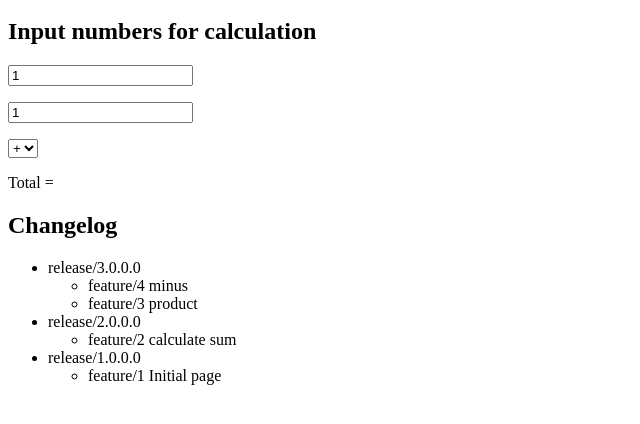
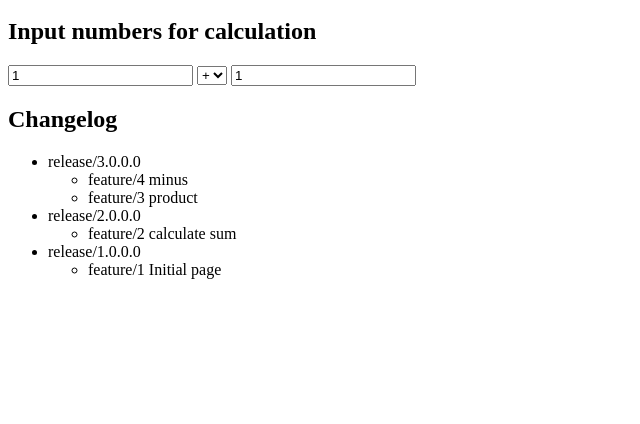
Before and after one commit to DimitriDewaele/HtmlCalculation, a plain HTML site: page index.html in a window 1280 px wide. Shown: the part 48-472 px from the top of the page, without its empty margins (0-640 px from the left). Drawn offline with Linux system fonts and the light colour scheme.

Commit message:
Layout change

```diff
--- a/index.html
+++ b/index.html
@@ -27,16 +27,14 @@ function calculate() {
 <h2>Input numbers for calculation</h2>
 <form id="form">
 	<p>
-	  <p><input onchange="calculate()" name="a1" type="number" step="any" value="1"></p>
-	  <p><input onchange="calculate()" name="a2" type="number" step="any" value="1"></p>
-	  <p>
-		  <select onchange="calculate()" name="sign">
-			  <option value="+" selected="selected">+</option>
-			  <option value="*">*</option>
-			  <option value="-">-</option>
-		  </select>
-	  </p>
-	  <p>Total = <output name="out"></output></p>
+		<input onchange="calculate()" name="a1" type="number" step="any" value="1">
+		<select onchange="calculate()" name="sign">
+			<option value="+" selected="selected">+</option>
+			<option value="*">*</option>
+			<option value="-">-</option>
+		</select>
+		<input onchange="calculate()" name="a2" type="number" step="any" value="1">
+		<output name="out"/>
 	</p>
 </form>
 <h2>Changelog</h2>
```
